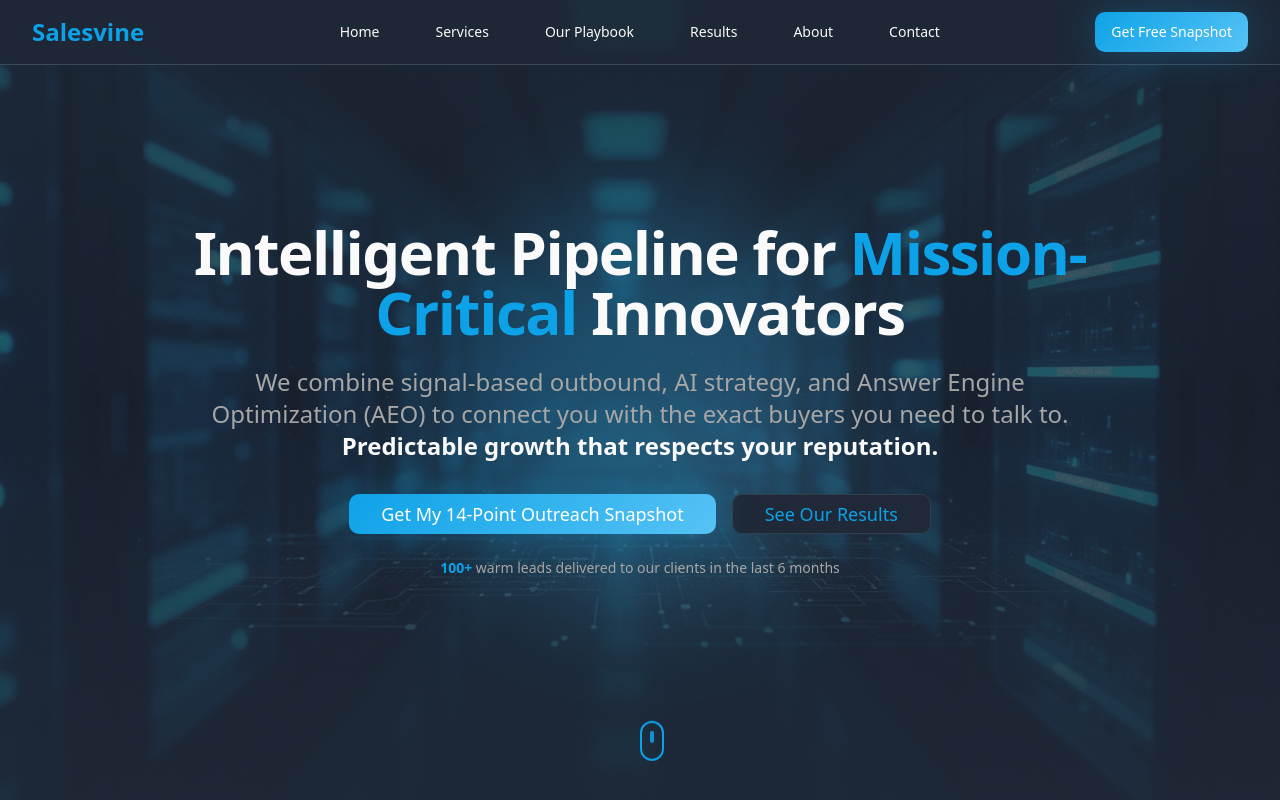
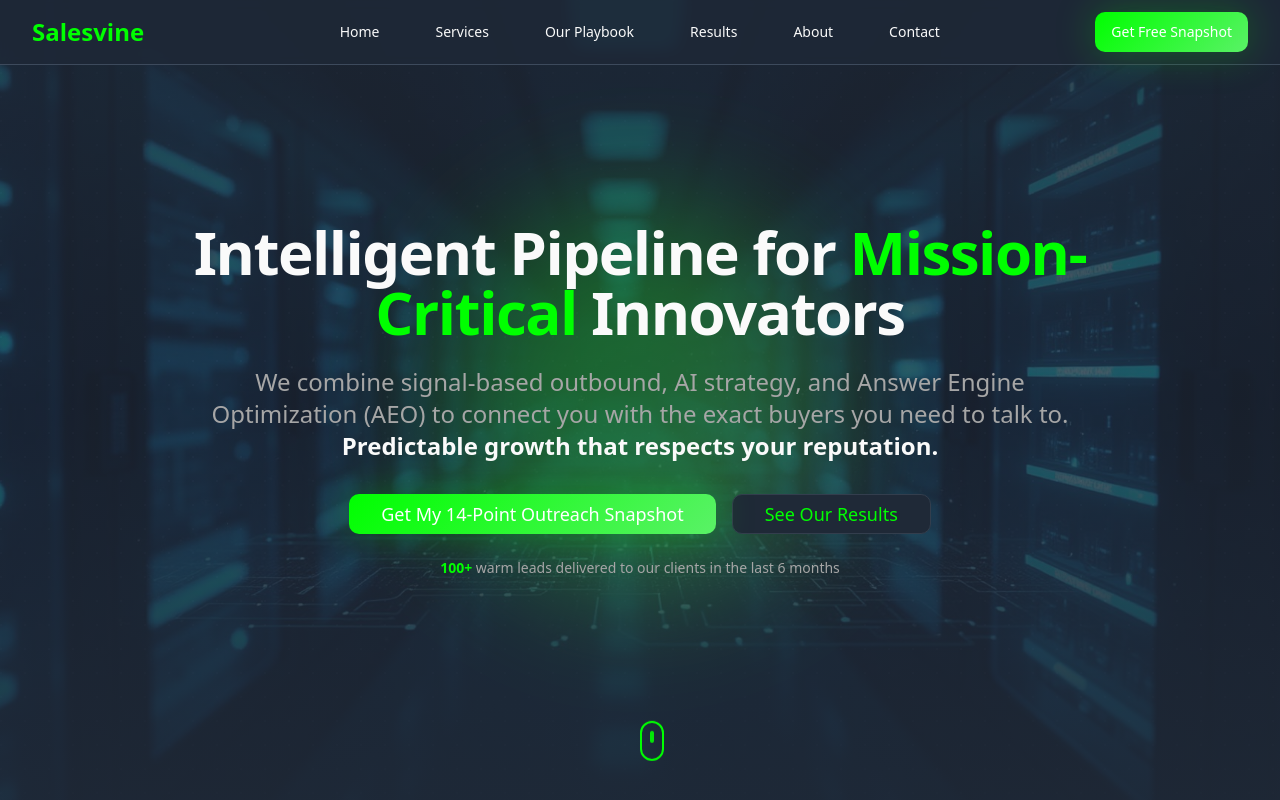
Before and after one commit to bentonperet/salesvine-blueprint, a React (Vite) app: page / in a window 1280 px wide. Shown: the top 800 px of the page. Built offline with nearby package versions, Linux system fonts and the light colour scheme; the HTML template or start-up script is replaced by a standard one.

Commit message:
Refactor: Update color palette

```diff
--- a/src/index.css
+++ b/src/index.css
@@ -16,10 +16,10 @@
     --popover: 215 28% 17%;
     --popover-foreground: 0 0% 98%;
 
-    /* Electric Blue Accent System */
-    --primary: 199 89% 48%;     /* Electric Blue #0EA5E9 */
+    /* Electric Green Vine System */
+    --primary: 120 100% 50%;     /* Electric Lime Green #00FF00 */
     --primary-foreground: 0 0% 100%;
-    --primary-glow: 199 89% 65%; /* Lighter blue for glows */
+    --primary-glow: 125 85% 65%; /* Lighter green glow */
 
     --secondary: 215 20% 25%;   /* Muted dark for secondary elements */
     --secondary-foreground: 0 0% 90%;
@@ -27,7 +27,7 @@
     --muted: 215 15% 25%;       /* Even more muted */
     --muted-foreground: 0 0% 65%;
 
-    --accent: 199 89% 48%;      /* Same as primary for consistency */
+    --accent: 120 100% 50%;     /* Same as primary for consistency */
     --accent-foreground: 0 0% 100%;
 
     --destructive: 0 84% 60%;
@@ -35,18 +35,20 @@
 
     --border: 215 20% 30%;      /* Subtle borders */
     --input: 215 20% 25%;       /* Input backgrounds */
-    --ring: 199 89% 48%;        /* Focus rings match accent */
+    --ring: 120 100% 50%;       /* Focus rings match accent */
 
     --radius: 0.75rem;          /* Slightly more rounded for modern feel */
 
-    /* Mission-Critical Brand Gradients */
+    /* Salesvine Growth Gradients */
     --gradient-hero: linear-gradient(135deg, hsl(var(--background)), hsl(215 25% 20%));
     --gradient-accent: linear-gradient(135deg, hsl(var(--primary)), hsl(var(--primary-glow)));
     --gradient-card: linear-gradient(145deg, hsl(var(--card)), hsl(215 20% 22%));
+    --gradient-vine: linear-gradient(45deg, hsl(120 100% 50%), hsl(125 85% 65%), hsl(130 70% 45%));
 
-    /* Professional Shadows */
+    /* Growth-Focused Shadows */
     --shadow-elegant: 0 20px 25px -5px hsl(215 28% 17% / 0.4), 0 10px 10px -5px hsl(215 28% 17% / 0.04);
-    --shadow-glow: 0 0 40px hsl(var(--primary) / 0.3);
+    --shadow-glow: 0 0 40px hsl(var(--primary) / 0.25);
+    --shadow-vine-glow: 0 0 60px hsl(120 100% 50% / 0.2);
     --shadow-card: 0 10px 15px -3px hsl(215 28% 17% / 0.3), 0 4px 6px -2px hsl(215 28% 17% / 0.05);
 
     /* Engineering Precision Grid */
--- a/tailwind.config.ts
+++ b/tailwind.config.ts
@@ -63,10 +63,12 @@ export default {
         'gradient-hero': 'var(--gradient-hero)',
         'gradient-accent': 'var(--gradient-accent)',
         'gradient-card': 'var(--gradient-card)',
+        'gradient-vine': 'var(--gradient-vine)',
       },
       boxShadow: {
         'elegant': 'var(--shadow-elegant)',
         'glow': 'var(--shadow-glow)',
+        'vine-glow': 'var(--shadow-vine-glow)',
         'card': 'var(--shadow-card)',
       },
       borderRadius: {
```
